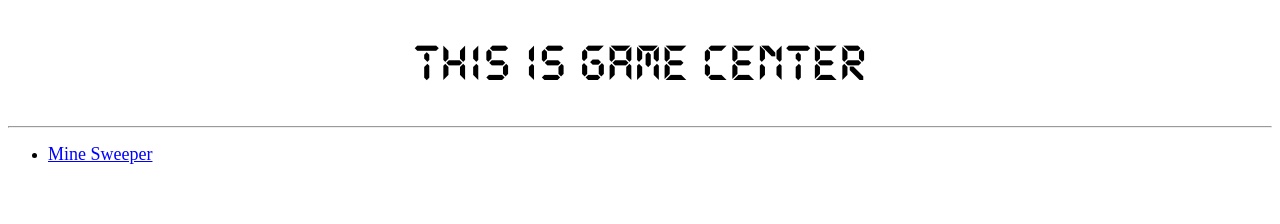
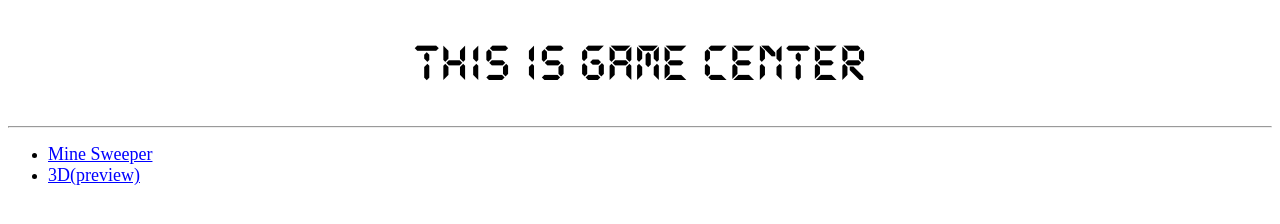
Before and after one commit to forest-inlet/games, a plain HTML site: page index.html in a window 1280 px wide. Drawn offline with Linux system fonts and the light colour scheme.

Commit message:
Update index.html

```diff
--- a/index.html
+++ b/index.html
@@ -30,6 +30,9 @@
     <li>
       <a href="minesweeper.html">Mine Sweeper</a>
     </li>
+    <li>
+      <a href="./3d">3D(preview)</a>
+    </li>
   </ul>
 </body>
 </html>
```
